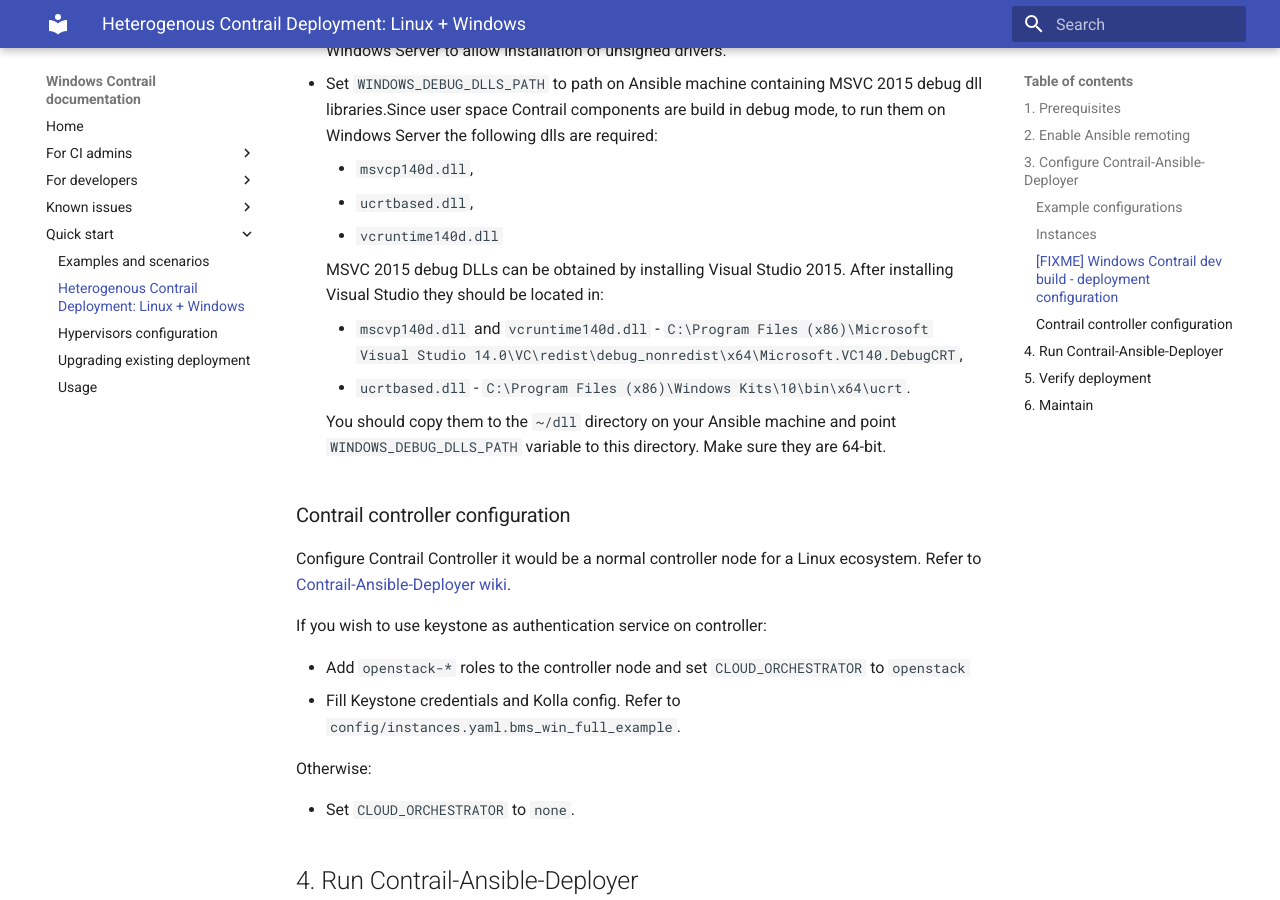
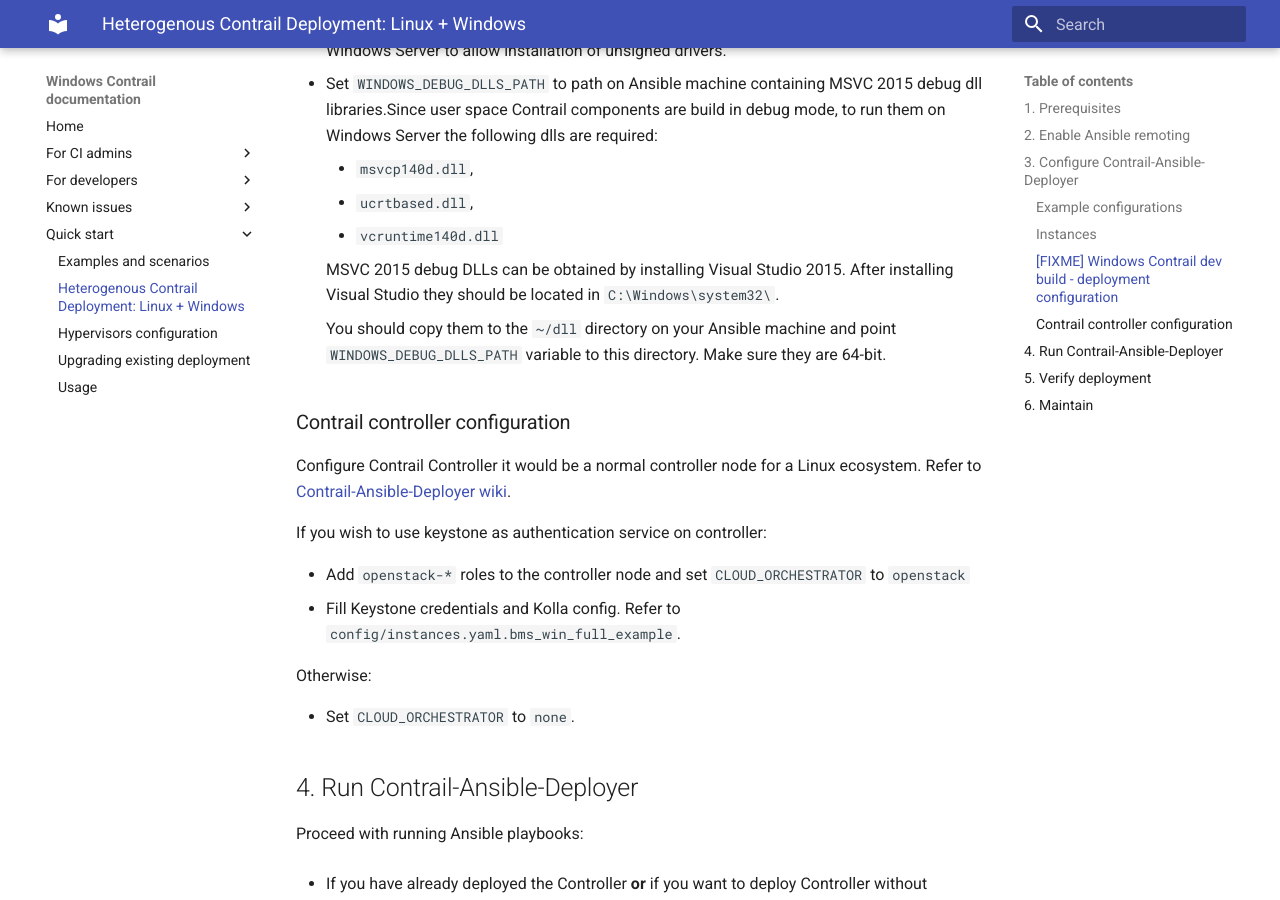
Before and after one commit to piotr-szuberski/contrail-windows-docs, an MkDocs documentation site: the page built from doc/Quick_start/deployment.md, in a window 1280 px wide and 900 px high, scrolled down 2371 px. Built offline with MkDocs 1.6.1 and Material for MkDocs 9.7.7, drawn with Linux system fonts in a browser that asks for light colours; some of the changed text lies outside the part shown.

Commit message:
fixed some paths (#109)

```diff
--- a/doc/Quick_start/deployment.md
+++ b/doc/Quick_start/deployment.md
@@ -43,7 +43,7 @@
 1. Clone the Contrail-Ansible-Deployer repository:
 
         # bash
-        git clone https://Juniper/contrail-ansible-deployer
+        git clone https://github.com/Juniper/contrail-ansible-deployer
         cd contrail-ansible-deployer
         vim config/instances.yaml
 
@@ -85,12 +85,8 @@
     * `ucrtbased.dll`,
     * `vcruntime140d.dll`
 
-    MSVC 2015 debug DLLs can be obtained by installing Visual Studio 2015. After installing Visual Studio they should
-    be located in:
-
-    * `mscvp140d.dll` and `vcruntime140d.dll` -
-        `C:\Program Files (x86)\Microsoft Visual Studio 14.0\VC\redist\debug_nonredist\x64\Microsoft.VC140.DebugCRT`,
-    * `ucrtbased.dll` - `C:\Program Files (x86)\Windows Kits\10\bin\x64\ucrt`.
+    MSVC 2015 debug DLLs can be obtained by installing Visual Studio 2015. After installing Visual Studio
+    they should be located in `C:\Windows\system32\`.
 
     You should copy them to the `~/dll` directory on your Ansible machine and point `WINDOWS_DEBUG_DLLS_PATH`
     variable to this directory. Make sure they are 64-bit.
```
